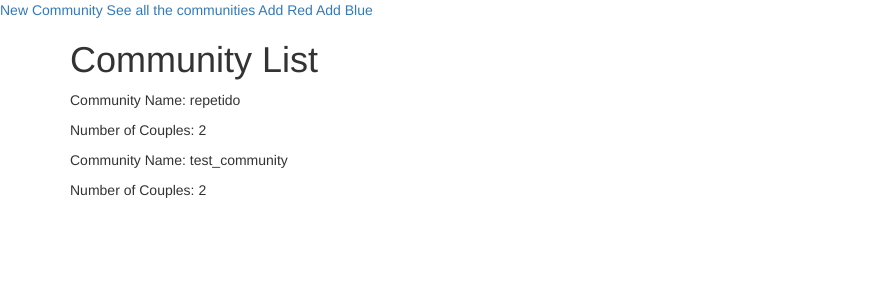
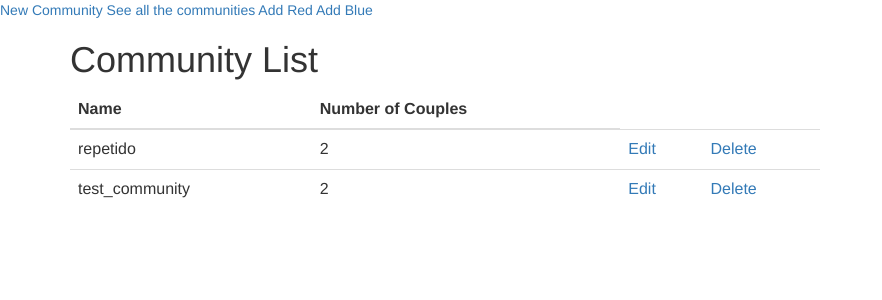
Before and after one commit to lmarianarp19/myMatchingApp, a Django app: page /community/ in a window 1280 px wide. Shown: the top 300 px of the page, without its empty margins (0-882 px from the left). Run offline with Django 3.2, Linux system fonts and the light colour scheme; data comes from the database, SQL or seed files in the repository; some libraries are stand-ins or nearby versions.

Commit message:
edit and delete button for community

```diff
--- a/myMatchingApp/match/templates/match/base.html
+++ b/myMatchingApp/match/templates/match/base.html
@@ -6,7 +6,8 @@
     <link rel="stylesheet" href="{% static 'css/match.css' %}">
   </head>
 
-  <a href="{% url 'new_community' %}" ><span>New Community </span></a>
+
+  <a href="{% url 'community_create' %}" ><span>New Community </span></a>
   <a href="{% url 'community_list' %}" ><span>See all the communities </span></a>
   <a href="{% url 'new_red' %}" ><span>Add Red </span></a>
   <a href="{% url 'new_blue' %}" ><span>Add Blue </span></a>
--- a/myMatchingApp/match/templates/match/community_list.html
+++ b/myMatchingApp/match/templates/match/community_list.html
@@ -1,11 +1,23 @@
 {% extends 'match/base.html' %}
 
 {% block content %}
-    <h1>Community List</h1>
+<h1>Community List</h1>
+<table class="table">
+  <thead>
+    <tr>
+      <th scope="col">Name</th>
+      <th scope="col">Number of Couples</th>
+    </tr>
+  </thead>
+  <tbody>
     {% for community in communities %}
-    <div>
-        <p>Community Name: {{ community.name }}</p>
-        <p>Number of Couples: {{community.number_couples}}</p>
-    </div>
-{% endfor %}
+    <tr>
+      <td>{{ community.name }}</td>
+      <td>{{community.number_couples}}</td>
+      <td><a href="{% url 'community_update' community.pk%}" ><span> Edit </span></a></td>
+      <td><a href="{% url 'community_delete' community.pk%}" ><span> Delete </span></a></td>
+    </tr>
+    {% endfor %}
+  </tbody>
+</table>
 {% endblock %}
--- a/myMatchingApp/match/urls.py
+++ b/myMatchingApp/match/urls.py
@@ -5,8 +5,11 @@ from . import views
 urlpatterns = [
     path('', views.home, name='home'),
     path('community/', views.community_list, name='community_list'),
-    path('community/new', views.new_community, name='new_community'),
+    # path('community/new', views.new_community, name='new_community'),
     path('new_red', views.new_red, name='new_red'),
     path('new_blue', views.new_blue, name='new_blue'),
+    path('community/create/', views.CommunityCreate.as_view(), name='community_create'),
+    path('community/<int:pk>/update/', views.CommunityUpdate.as_view(), name='community_update'),
+    path('commit/<int:pk>/delete/', views.CommunityDelete.as_view(), name='community_delete'),
 
 ]
--- a/myMatchingApp/match/views.py
+++ b/myMatchingApp/match/views.py
@@ -3,6 +3,8 @@ from django.http import HttpResponse
 from .models import Community
 from .forms import CommunityForm, RedForm, BlueForm
 from django.shortcuts import redirect
+from django.views.generic.edit import CreateView, UpdateView, DeleteView
+from django.urls import reverse_lazy
 
 
 # Create your views here.
@@ -15,18 +17,18 @@ def community_list(request):
     communities = Community.objects.all()
     return render(request, 'match/community_list.html', {'communities': communities})
 
-def new_community(request):
-    if request.method == "POST":
-        form = CommunityForm(request.POST)
-        if form.is_valid():
-            community = form.save(commit=False)
-            community.save()
-            # return redirect('new_woman', id=community.id)
-            return redirect('home')
-            # return redirect('community_list')
-    else:
-        form = CommunityForm()
-    return render(request, 'match/new_community.html', {'form': form})
+# def new_community(request):
+#     if request.method == "POST":
+#         form = CommunityForm(request.POST)
+#         if form.is_valid():
+#             community = form.save(commit=False)
+#             community.save()
+#             # return redirect('new_woman', id=community.id)
+#             return redirect('home')
+#             # return redirect('community_list')
+#     else:
+#         form = CommunityForm()
+#     return render(request, 'match/new_community.html', {'form': form})
 
 def new_red(request):
     if request.method == "POST":
@@ -51,6 +53,19 @@ def new_blue(request):
         form = BlueForm()
     return render(request, 'match/new_blue.html', {'form': form})
 
+class CommunityCreate(CreateView):
+    model = Community
+    fields = '__all__'
+    # initial={'date_of_death':'05/01/2018',}
+
+class CommunityUpdate(UpdateView):
+    model = Community
+    fields = ['name']
+
+class CommunityDelete(DeleteView):
+    model = Community
+    success_url = reverse_lazy('community_list')
+
 
 # def index(request):
 #     return HttpResponse("Hello, world. You're at the polls index.")
```
Also changed, not shown: myMatchingApp/match/templates/match/community_confirm_delete.html (added, +14 -0 lines), myMatchingApp/match/templates/match/community_form.html (added, +13 -0 lines).
